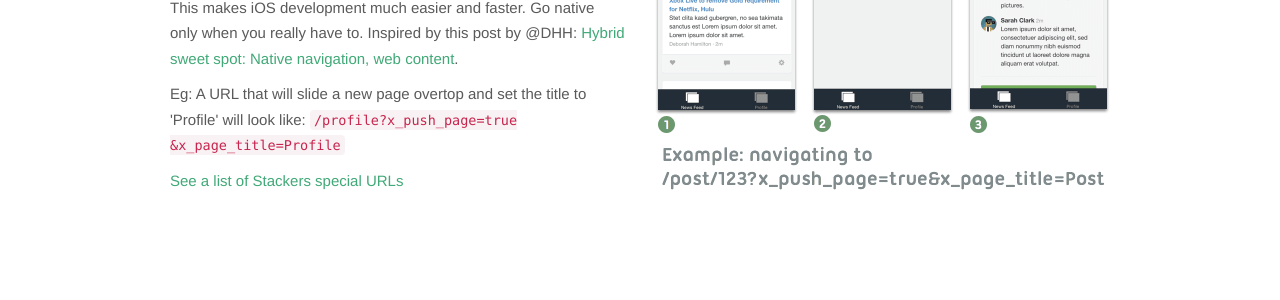
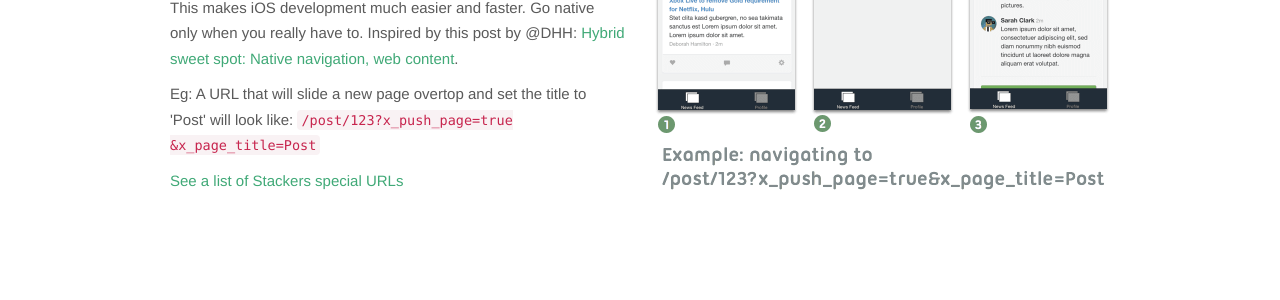
Before and after one commit to lokimeyburg/Stacker, a Jekyll site: the page built from index.html, in a window 1280 px wide. Shown: the part 559-859 px from the top of the page. Built offline with Jekyll 4.4.1, drawn with Linux system fonts in a browser that asks for light colours; nearby versions of some CDN libraries; Markdown is read by kramdown in place of the engine named in the settings; the list of posts is cut into pages by our own code.

Commit message:
Post instead of profile

```diff
--- a/index.html
+++ b/index.html
@@ -36,8 +36,8 @@ title: Home
       <div class="feature-description">
         <h3>URL Driven iOS Apps</h3>
         <p>Stacker lets you drive your iOS application's navigation, page headings, nav buttons etc. all through how you declare your URLs. This makes iOS development much easier and faster. Go native only when you really have to. Inspired by this post by @DHH: <a href="http://signalvnoise.com/posts/3743-hybrid-sweet-spot-native-navigation-web-content" target="_blank">Hybrid sweet spot: Native navigation, web content</a>.</p>
-        <p>Eg: A URL that will slide a new page overtop and set the title to 'Profile' will look like: <code>/profile?x_push_page=true
-&x_page_title=Profile</code></p>
+        <p>Eg: A URL that will slide a new page overtop and set the title to 'Post' will look like: <code>/post/123?x_push_page=true
+&x_page_title=Post</code></p>
         <p><a href="{{ site.baseurl }}/docs/url-structure">See a list of Stackers special URLs</a></p>
       </div>
     </div>
```
Also changed, not shown: 2 other files.
